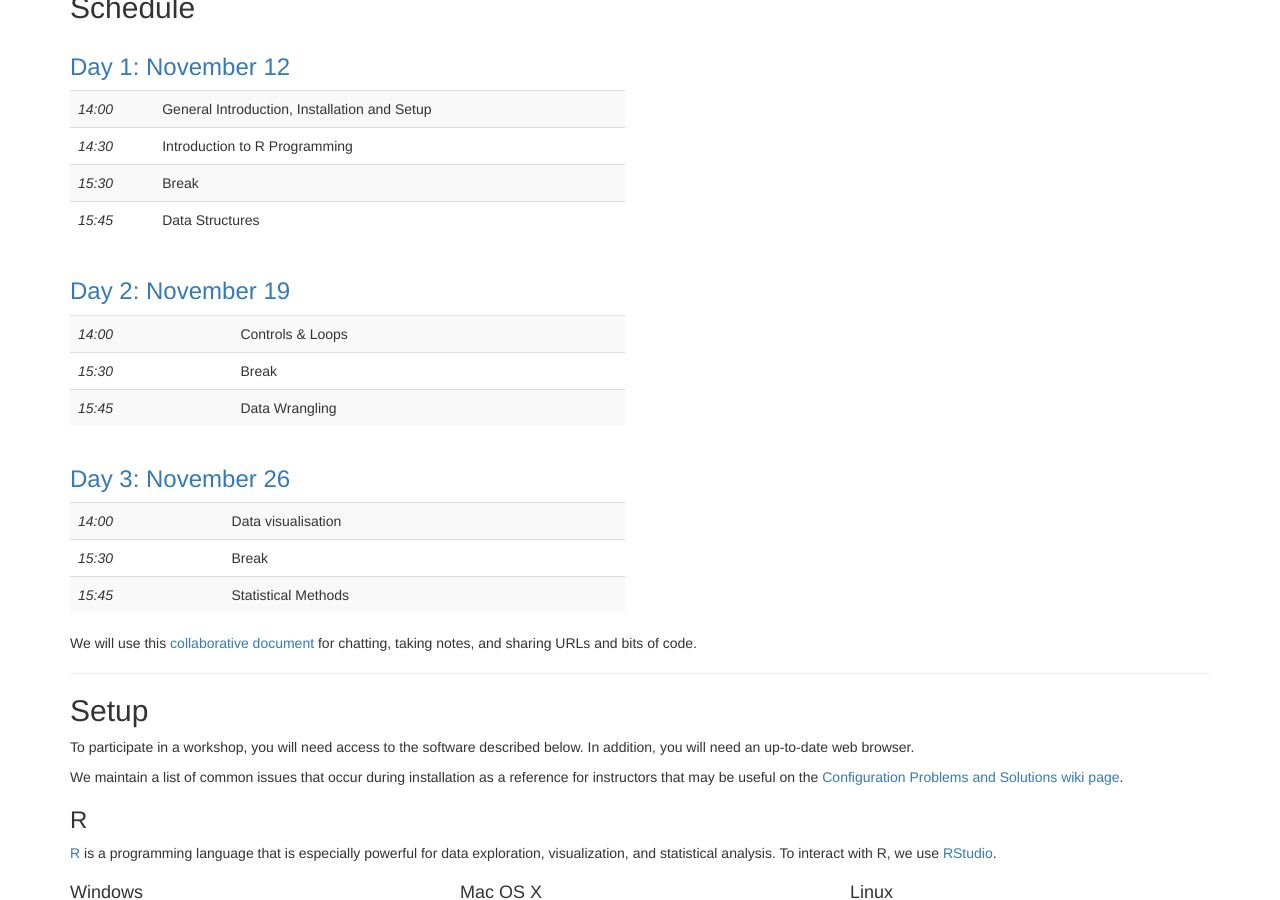
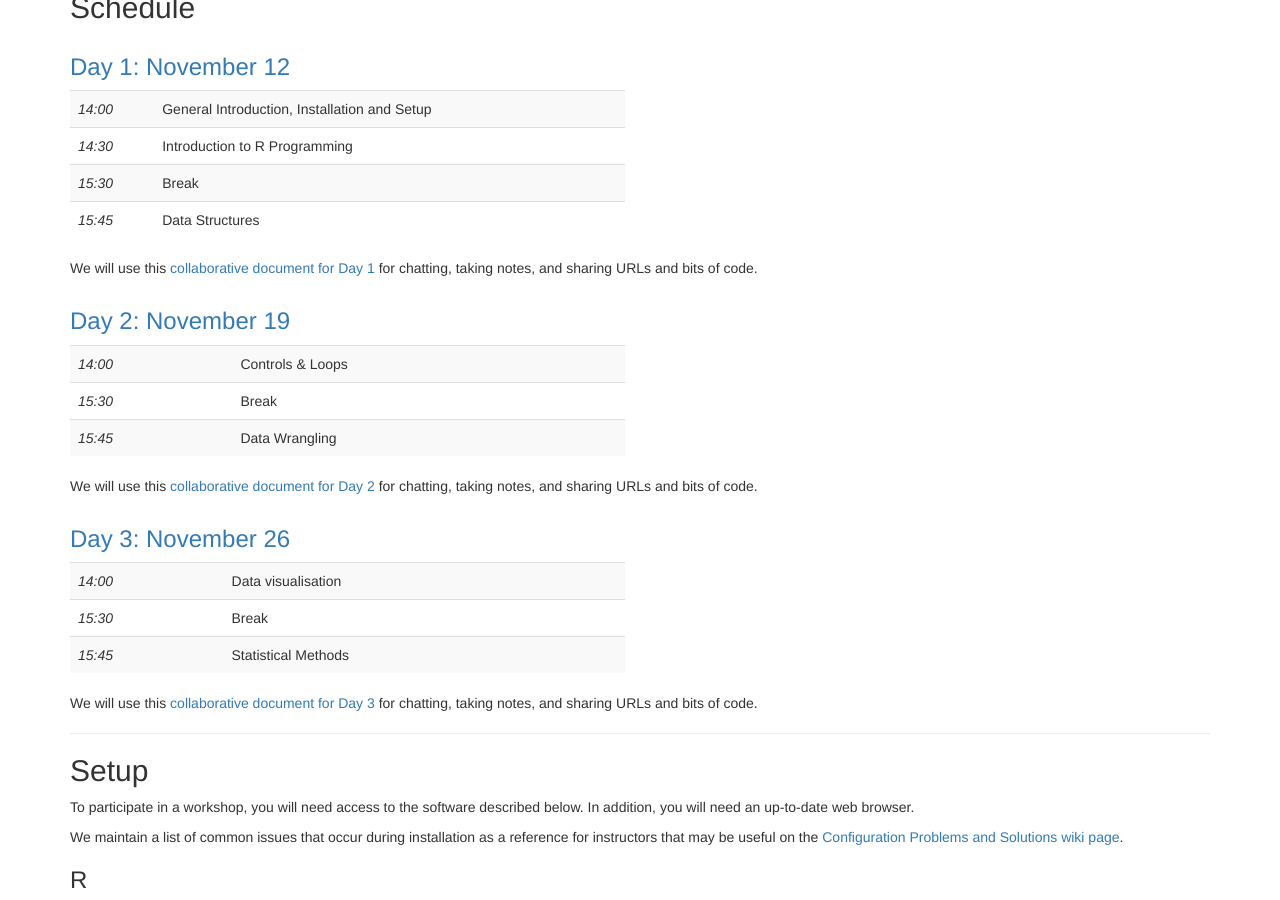
Before and after one commit to n-ho/bmc_r_workshop_2018, a Jekyll site: the page built from index.html, in a window 1280 px wide and 900 px high, scrolled down 947 px. Built offline with Jekyll 4.4.1, drawn with Linux system fonts in a browser that asks for light colours.

Commit message:
collab docs

```diff
--- a/index.html
+++ b/index.html
@@ -170,6 +170,11 @@ make part of the course this won't impact your learning.</p>
 	  </center>
   </div>
 </div>
+{% if page.collaborative_notes %}
+<p id="collaborative_notes">
+  We will use this <a href="{{page.collaborative_notes}}">collaborative document for Day 1</a> for chatting, taking notes, and sharing URLs and bits of code.
+</p>
+{% endif %}
 
 <div class="row">
   <div class="col-md-6">
@@ -183,6 +188,11 @@ make part of the course this won't impact your learning.</p>
 	  </center>
   </div>
 </div>
+{% if page.collaborative_notes %}
+<p id="collaborative_notes">
+  We will use this <a href="{{page.collaborative_notes}}">collaborative document for Day 2</a> for chatting, taking notes, and sharing URLs and bits of code.
+</p>
+{% endif %}
 
 <div class="row">
   <div class="col-md-6">
@@ -195,6 +205,11 @@ make part of the course this won't impact your learning.</p>
 	  </center>
   </div>
 </div>
+{% if page.collaborative_notes %}
+<p id="collaborative_notes">
+  We will use this <a href="{{page.collaborative_notes}}">collaborative document for Day 3</a> for chatting, taking notes, and sharing URLs and bits of code.
+</p>
+{% endif %}
 
 <!--
   Collaborative Notes
@@ -206,11 +221,7 @@ make part of the course this won't impact your learning.</p>
   where 'YYYY-MM-DD-site' is the identifier for your workshop,
   e.g., '2015-06-10-esu'.
 -->
-{% if page.collaborative_notes %}
-<p id="collaborative_notes">
-  We will use this <a href="{{page.collaborative_notes}}">collaborative document</a> for chatting, taking notes, and sharing URLs and bits of code.
-</p>
-{% endif %}
+
 
 <hr/>
 
```
